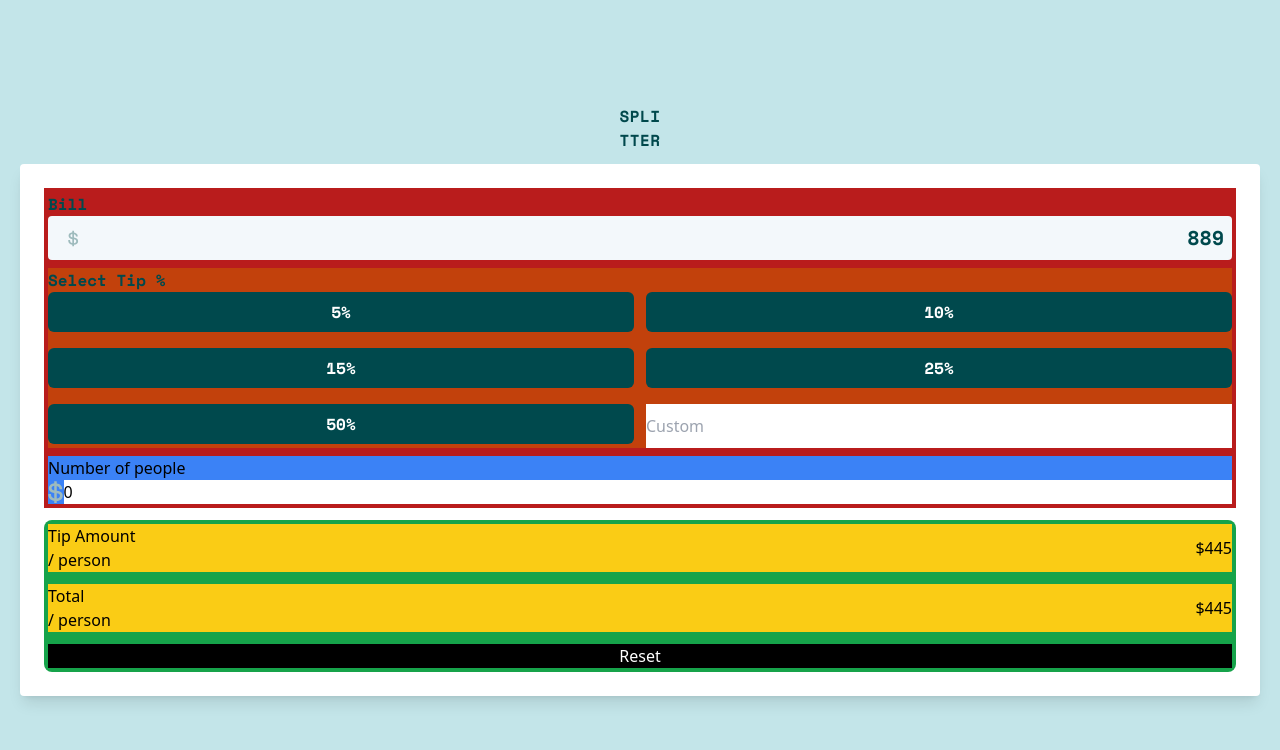
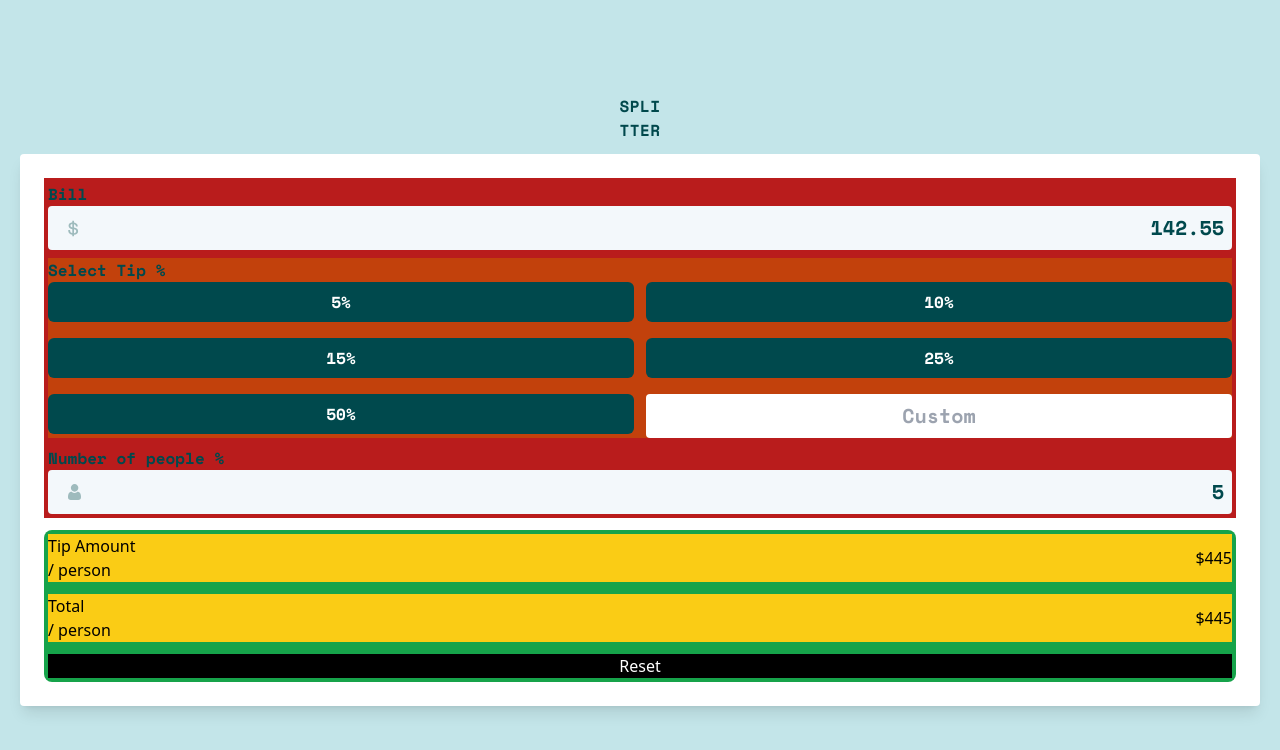
Before and after one commit to iddimsangi/tip-splitter-project, a React (Create React App) app: page / in a window 1280 px wide. Shown: the top 750 px of the page. Built offline with nearby package versions, Linux system fonts and the light colour scheme.

Commit message:
feat: Input component added

```diff
--- a/src/App.js
+++ b/src/App.js
@@ -1,24 +1,16 @@
 import dollar from "./images/icon-dollar.svg";
+import personIcon from "./images/icon-person.svg";
+import Input from "./Input";
 function App() {
   return (
-    <di>
+    <div>
       <div className="bg-[#C3E5E9] h-screen flex flex-col justify-center items-center p-5">
         <h1 className="text-[#00484C] uppercase font-mono font-extrabold tracking-wide">
           Spli <span className="block">tter</span>
         </h1>
         <div className="bg-white p-6 mt-3  rounded shadow-lg min-w-full flex flex-col justify-center items-center space-y-3">
           <div className=" bg-red-700 w-full p-1 flex flex-col space-y-2">
-            <form className="flex flex-col">
-              <label className=" font-mono text-very-dark-cyan">Bill</label>
-              <div className="flex items-center bg-[#F3F8FB] p-2 rounded">
-                <img src={dollar} className=" ml-3" alt="dollar" />
-                <input
-                  type="text"
-                  value={889}
-                  className="w-full bg-transparent font-extrabold text-xl text-right font-mono text-very-dark-cyan outline-none"
-                />
-              </div>
-            </form>
+            <Input labelText="Bill" imgSrc={dollar} value={142.55} />
             <div className=" bg-orange-700 w-full ">
               <h2 className=" font-mono text-very-dark-cyan">Select Tip %</h2>
               <div className=" grid grid-cols-2 grid-rows-3 gap-3">
@@ -52,21 +44,18 @@ function App() {
                 >
                   50%
                 </a>
-                {/* <button>5%</button>
-                <button>10%</button>
-                <button>15%</button>
-                <button>25%</button>
-                <button>50%</button> */}
-                <input type="number" placeholder="Custom" />
+                <input
+                  type="text"
+                  placeholder="Custom"
+                  className="w-full bg-white font-extrabold text-xl rounded text-center font-mono text-very-dark-cyan outline-none"
+                />
               </div>
             </div>
-            <form className="flex flex-col bg-blue-500">
-              <label>Number of people</label>
-              <div className="flex">
-                <img src={dollar} alt="dollar" />
-                <input type="number" value={0} className="w-full" />
-              </div>
-            </form>
+            <Input
+              labelText="Number of people %"
+              imgSrc={personIcon}
+              value={5}
+            />
           </div>
           <div className=" bg-green-600 w-full p-1 rounded-lg">
             <div className=" bg-yellow-400 flex justify-between items-center mb-3">
@@ -85,7 +74,7 @@ function App() {
           </div>
         </div>
       </div>
-    </di>
+    </div>
   );
 }
 
--- /dev/null
+++ b/src/Input.js
@@ -0,0 +1,20 @@
+// Input.js
+import React from "react";
+
+function Input({ labelText, imgSrc, value }) {
+  return (
+    <form className="flex flex-col">
+      <label className="font-mono text-very-dark-cyan">{labelText}</label>
+      <div className="flex items-center bg-[#F3F8FB] p-2 rounded">
+        <img src={imgSrc} className="ml-3" alt="icon" />
+        <input
+          type="text"
+          value={value}
+          className="w-full bg-transparent font-extrabold text-xl text-right font-mono text-very-dark-cyan outline-none"
+        />
+      </div>
+    </form>
+  );
+}
+
+export default Input;
```
